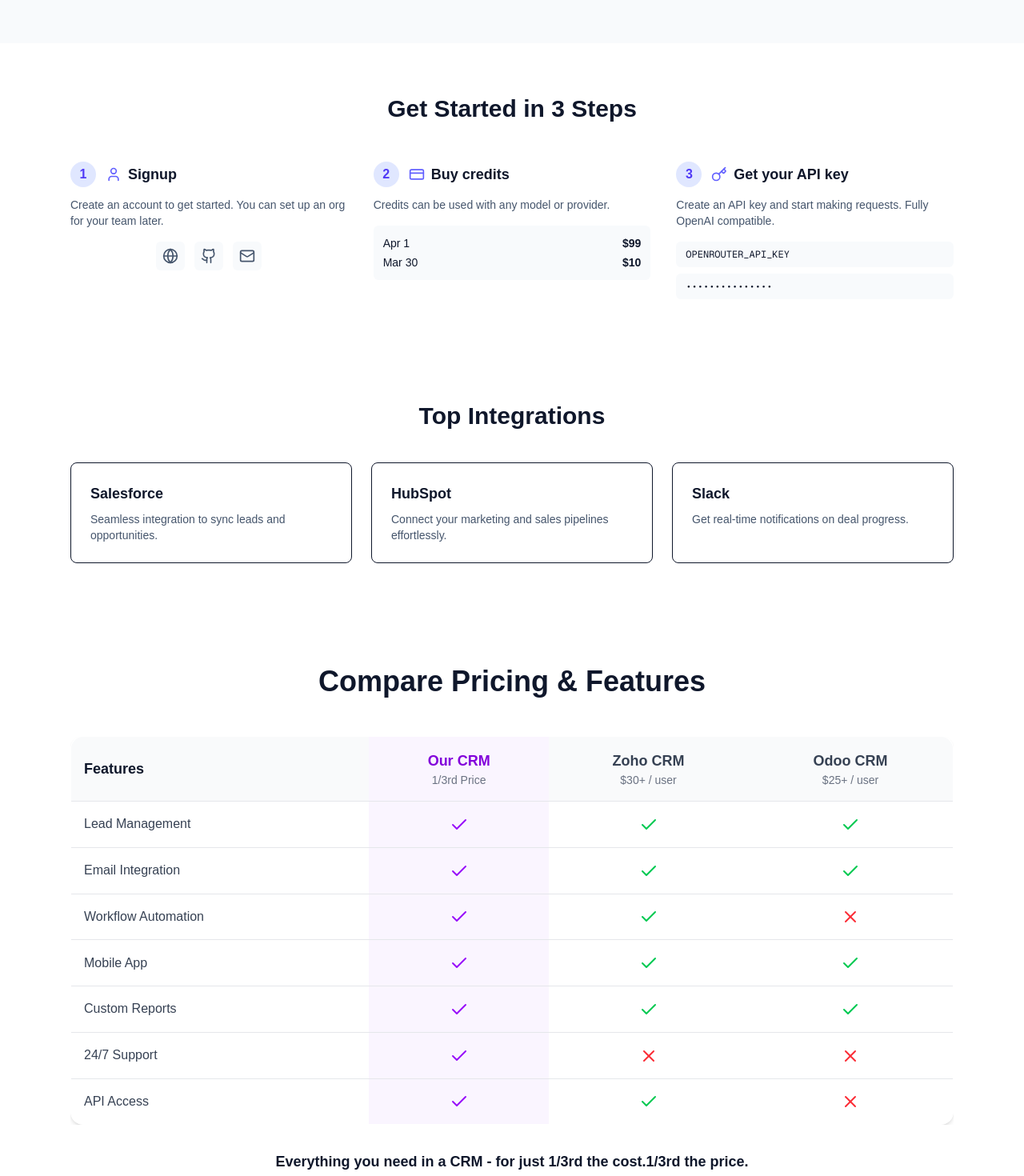
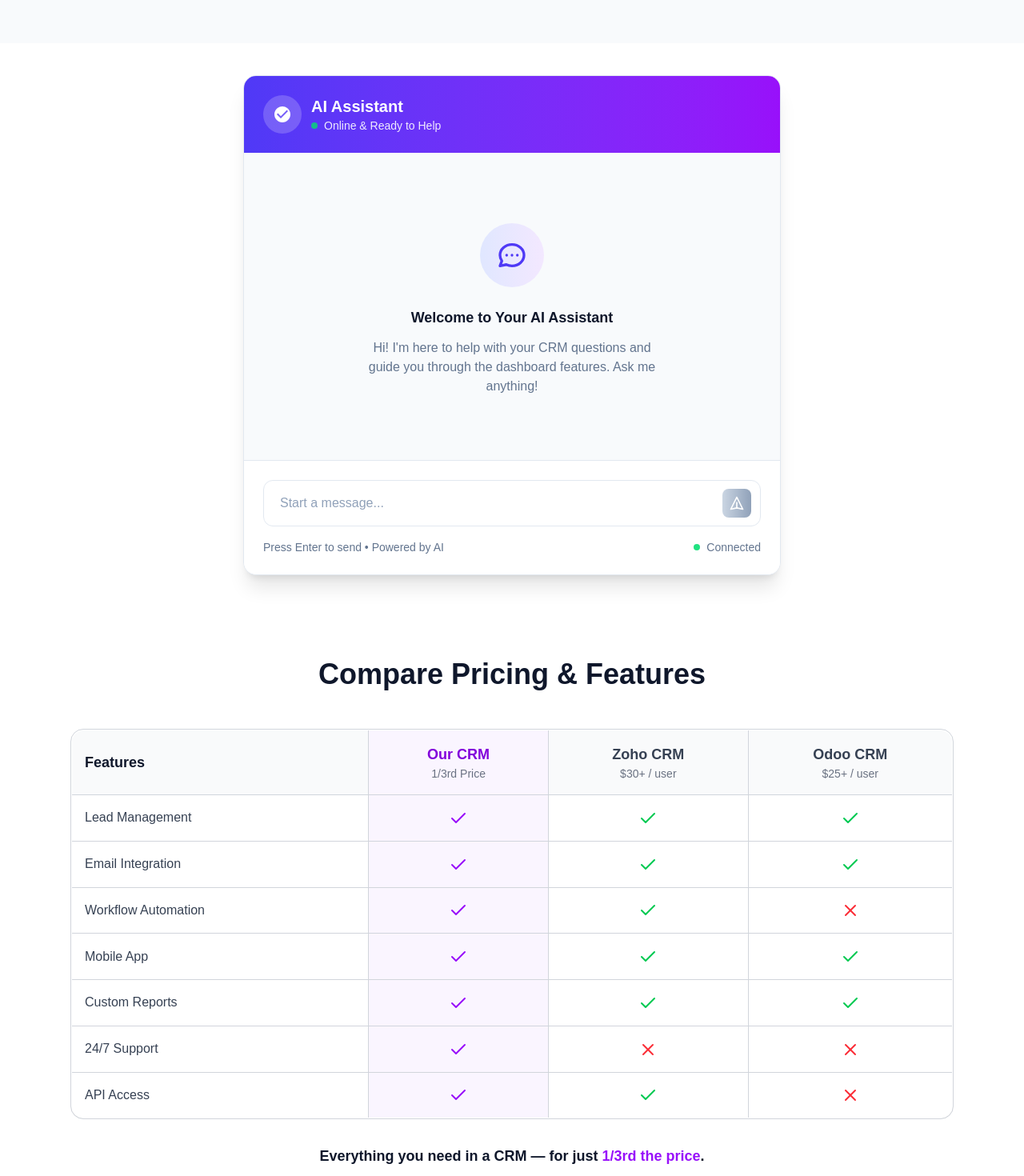
Before and after one commit to devarora07/crm-site, a Next.js app: page / in a window 1280 px wide. Shown: the part 1980-3450 px from the top of the page at 80% size. Built offline with nearby package versions, Linux system fonts and the light colour scheme.

Commit message:
chat section update

```diff
--- a/src/app/page.tsx
+++ b/src/app/page.tsx
@@ -10,6 +10,7 @@
 import StepsSection from '@/components/StepsSection'
 import Banner from '@/components/Banner'
 import PricingSection from '@/components/PricingSection'
+import ChatSection from '@/components/ChatSections'
 
 export default function Page() {
   return (
@@ -22,9 +23,9 @@
         <GraphSection />
       </main>
       <FeaturesSection />
-      <StepsSection />
+      <ChatSection />
+      <PricingSection />
       <IntegrationsSection />
-      <PricingSection />
       <CTASection />
       <Footer />
     </div>
--- a/src/components/ChatSections.tsx
+++ b/src/components/ChatSections.tsx
@@ -7,7 +7,7 @@
   content: string;
 }
 
-export default function HeroSection() {
+export default function ChatSection() {
   const [messages, setMessages] = useState<Message[]>([]);
   const [input, setInput] = useState('');
   const [isLoading, setIsLoading] = useState(false);
@@ -66,8 +66,7 @@
   };
 
   return (
- {/* Chat Interface Section */}
-      <div className="bg-white rounded-2xl shadow-xl border border-slate-200 overflow-hidden max-w-2xl mx-auto">
+      <div className="bg-white my-10 rounded-2xl shadow-xl border border-slate-200 overflow-hidden max-w-2xl mx-auto">
         {/* Chat Header */}
         <div className="bg-gradient-to-r from-indigo-600 to-purple-600 text-white p-6">
           <div className="flex items-center gap-3">
@@ -97,7 +96,7 @@
               </div>
               <h4 className="font-semibold text-slate-900 mb-3 text-lg">Welcome to Your AI Assistant</h4>
               <p className="text-slate-500 text-base max-w-sm mx-auto">
-                Hi! I'm here to help with your CRM questions and guide you through the dashboard features. Ask me anything!
+                {`Hi! I'm here to help with your CRM questions and guide you through the dashboard features. Ask me anything!`}
               </p>
             </div>
           )}
--- a/src/components/HeroSection.tsx
+++ b/src/components/HeroSection.tsx
@@ -1,6 +1,7 @@
 'use client'
 import React, { useState } from 'react';
 import { motion } from 'framer-motion';
+import ChatSection from './ChatSections'
 
 interface Message {
   role: 'user' | 'assistant';
@@ -8,63 +9,6 @@
 }
 
 export default function HeroSection() {
-  const [messages, setMessages] = useState<Message[]>([]);
-  const [input, setInput] = useState('');
-  const [isLoading, setIsLoading] = useState(false);
-
-  const sendMessage = async (e: React.FormEvent) => {
-    e.preventDefault();
-    if (!input.trim() || isLoading) return;
-
-    const userMessage: Message = { role: 'user', content: input };
-    setMessages(prev => [...prev, userMessage]);
-    setInput('');
-    setIsLoading(true);
-
-    try {
-      const response = await fetch('https://openrouter.ai/api/v1/chat/completions', {
-        method: 'POST',
-        headers: {
-          'Authorization': `Bearer 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`,
-          'Content-Type': 'application/json',
-          'X-Title': 'CRM Chatbot',
-        },
-        body: JSON.stringify({
-          model: 'meta-llama/llama-3.1-8b-instruct:free',
-          messages: [
-            {
-              role: 'system',
-              content: 'You are a helpful assistant for a CRM dashboard. Keep responses concise and helpful.'
-            },
-            ...messages,
-            userMessage
-          ],
-          max_tokens: 150,
-        }),
-      });
-
-      if (!response.ok) {
-        throw new Error('Failed to get response');
-      }
-
-      const data = await response.json();
-      const assistantMessage: Message = {
-        role: 'assistant',
-        content: data.choices[0]?.message?.content || 'Sorry, I could not process your request.'
-      };
-
-      setMessages(prev => [...prev, assistantMessage]);
-    } catch (error) {
-      console.error('Error:', error);
-      setMessages(prev => [...prev, {
-        role: 'assistant',
-        content: 'Sorry, there was an error processing your request.'
-      }]);
-    } finally {
-      setIsLoading(false);
-    }
-  };
-
   return (
     <section className="max-w-4xl mx-auto p-6 space-y-12">
       {/* Hero Content Section */}
--- a/src/components/PricingSection.tsx
+++ b/src/components/PricingSection.tsx
@@ -39,17 +39,17 @@
         Compare Pricing & Features
       </h2>
 
-      <div className="overflow-x-auto">
-        <table className="w-full border border-gray-200 rounded-2xl overflow-hidden shadow-md">
+      <div className="overflow-x-auto border border-gray-300 rounded-2xl">
+        <table className="w-full border border-gray-300 rounded-2xl overflow-hidden shadow-md border-collapse">
           <thead>
             <tr className="bg-gray-50 text-left">
-              <th className="p-4 text-lg font-semibold border-b border-gray-200">
+              <th className="p-4 text-lg font-semibold border border-gray-300">
                 Features
               </th>
               {plans.map((plan, idx) => (
                 <th
                   key={idx}
-                  className={`p-4 text-lg font-semibold text-center border-b border-gray-200 ${
+                  className={`p-4 text-lg font-semibold text-center border border-gray-300 ${
                     plan.highlight
                       ? "bg-purple-50 text-purple-700"
                       : "text-gray-700"
@@ -65,15 +65,14 @@
           </thead>
           <tbody>
             {features.map((feature, rowIdx) => (
-              <tr
-                key={rowIdx}
-                className="hover:bg-gray-50 transition-colors border-t border-gray-200"
-              >
-                <td className="p-4 font-medium text-gray-700">{feature}</td>
+              <tr key={rowIdx} className="hover:bg-gray-50 transition-colors">
+                <td className="p-4 font-medium text-gray-700 border border-gray-300">
+                  {feature}
+                </td>
                 {plans.map((plan, colIdx) => (
                   <td
                     key={colIdx}
-                    className={`p-4 text-center ${
+                    className={`p-4 text-center border border-gray-300 ${
                       plan.highlight ? "bg-purple-50" : ""
                     }`}
                   >
@@ -101,9 +100,8 @@
       </div>
 
       <p className="text-center text-lg mt-8 font-semibold">
-        {/* All the features you need — at{" "} */}
-        Everything you need in a CRM - for just 1/3rd the cost.
-        <span className="">1/3rd the price</span>.
+        Everything you need in a CRM — for just{" "}
+        <span className="text-purple-600">1/3rd the price</span>.
       </p>
     </section>
   );
```
